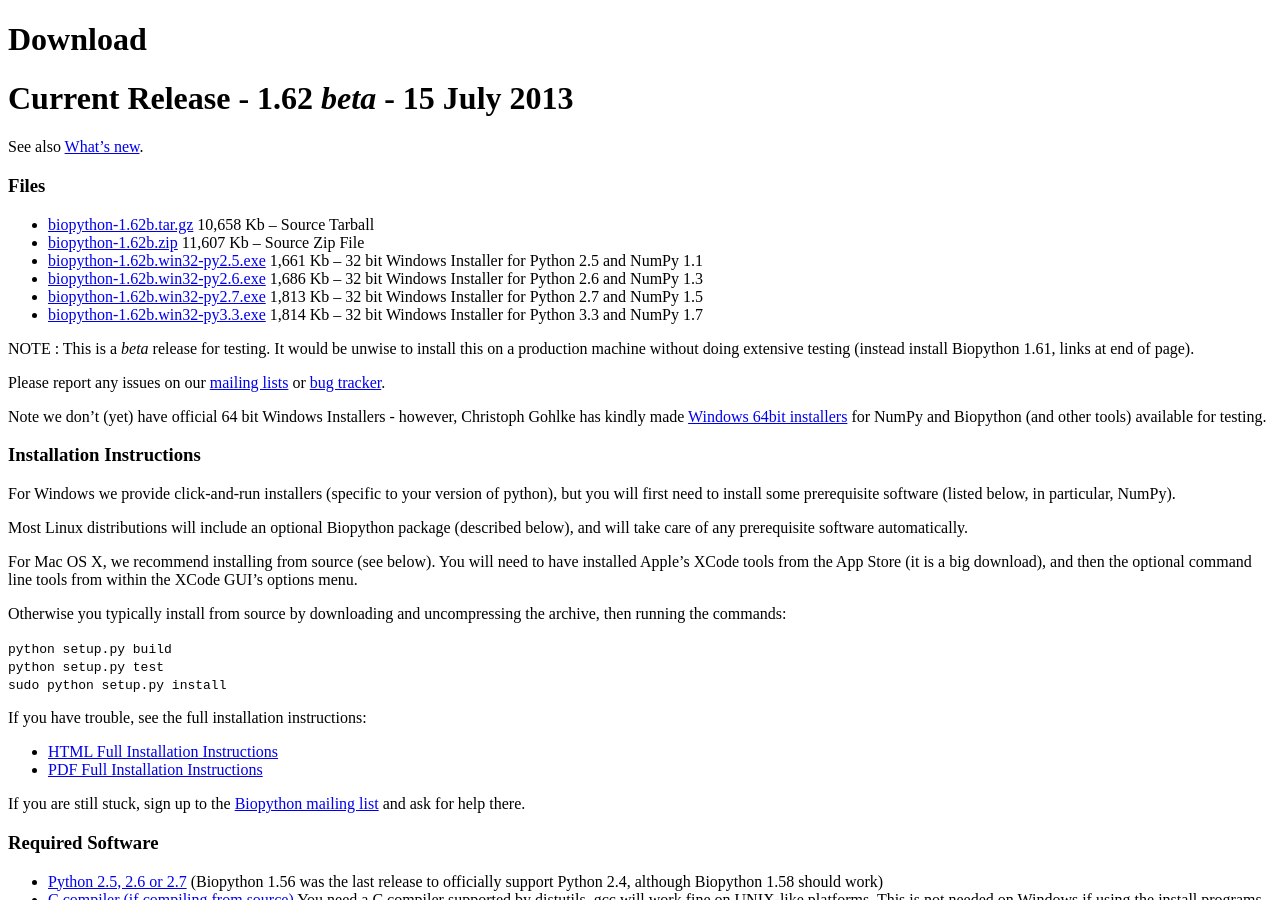
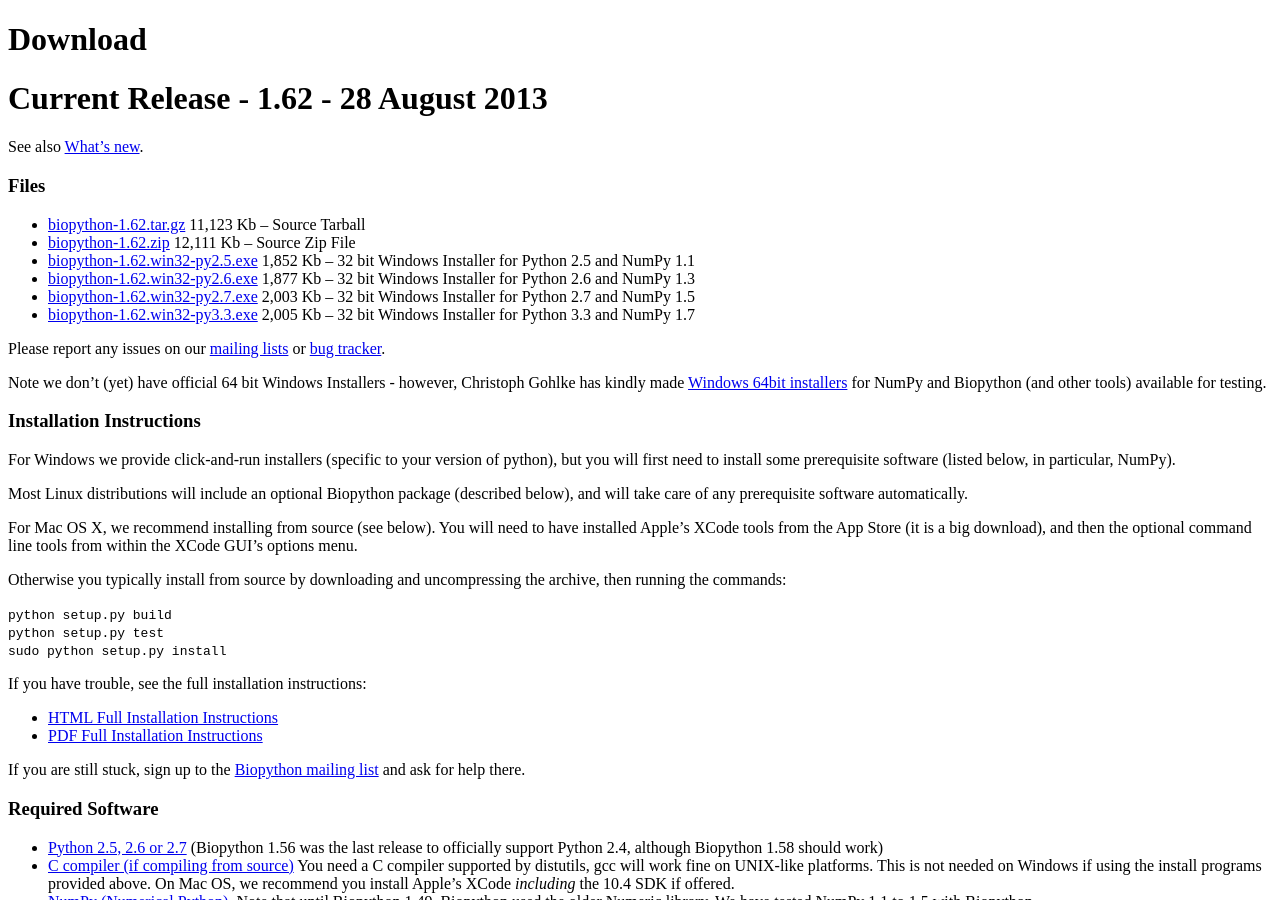
Before and after one commit to biopython/biopython.github.io, a Jekyll site: the page built from wiki/Download.md, in a window 1280 px wide and 900 px high. Built offline with Jekyll 4.4.1, drawn with Linux system fonts in a browser that asks for light colours.

Commit message:
Biopython 1.62

```diff
--- a/wiki/Download.md
+++ b/wiki/Download.md
@@ -4,30 +4,26 @@ permalink: wiki/Download
 layout: wiki
 ---
 
-Current Release - 1.62 *beta* - 15 July 2013
-============================================
+Current Release - 1.62 - 28 August 2013
+=======================================
 
 See also [What's
 new](https://github.com/biopython/biopython/raw/master/NEWS).
 
 ### Files
 
--   [biopython-1.62b.tar.gz](http://biopython.org/DIST/biopython-1.62b.tar.gz)
-    10,658 Kb -- Source Tarball
--   [biopython-1.62b.zip](http://biopython.org/DIST/biopython-1.62b.zip)
-    11,607 Kb -- Source Zip File
--   [biopython-1.62b.win32-py2.5.exe](http://biopython.org/DIST/biopython-1.62b.win32-py2.5.exe)
-    1,661 Kb -- 32 bit Windows Installer for Python 2.5 and NumPy 1.1
--   [biopython-1.62b.win32-py2.6.exe](http://biopython.org/DIST/biopython-1.62b.win32-py2.6.exe)
-    1,686 Kb -- 32 bit Windows Installer for Python 2.6 and NumPy 1.3
--   [biopython-1.62b.win32-py2.7.exe](http://biopython.org/DIST/biopython-1.62b.win32-py2.7.exe)
-    1,813 Kb -- 32 bit Windows Installer for Python 2.7 and NumPy 1.5
--   [biopython-1.62b.win32-py3.3.exe](http://biopython.org/DIST/biopython-1.62b.win32-py3.3.exe)
-    1,814 Kb -- 32 bit Windows Installer for Python 3.3 and NumPy 1.7
-
-NOTE : This is a *beta* release for testing. It would be unwise to
-install this on a production machine without doing extensive testing
-(instead install Biopython 1.61, links at end of page).
+-   [biopython-1.62.tar.gz](http://biopython.org/DIST/biopython-1.62.tar.gz)
+    11,123 Kb -- Source Tarball
+-   [biopython-1.62.zip](http://biopython.org/DIST/biopython-1.62.zip)
+    12,111 Kb -- Source Zip File
+-   [biopython-1.62.win32-py2.5.exe](http://biopython.org/DIST/biopython-1.62.win32-py2.5.exe)
+    1,852 Kb -- 32 bit Windows Installer for Python 2.5 and NumPy 1.1
+-   [biopython-1.62.win32-py2.6.exe](http://biopython.org/DIST/biopython-1.62.win32-py2.6.exe)
+    1,877 Kb -- 32 bit Windows Installer for Python 2.6 and NumPy 1.3
+-   [biopython-1.62.win32-py2.7.exe](http://biopython.org/DIST/biopython-1.62.win32-py2.7.exe)
+    2,003 Kb -- 32 bit Windows Installer for Python 2.7 and NumPy 1.5
+-   [biopython-1.62.win32-py3.3.exe](http://biopython.org/DIST/biopython-1.62.win32-py3.3.exe)
+    2,005 Kb -- 32 bit Windows Installer for Python 3.3 and NumPy 1.7
 
 Please report any issues on our [mailing
 lists](mailing_lists "wikilink") or [bug
```
Also changed, not shown: 1 other file.
